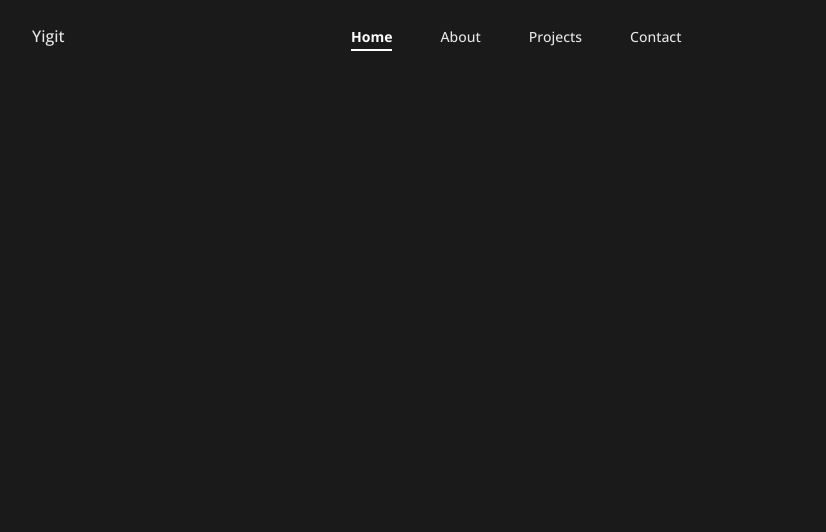
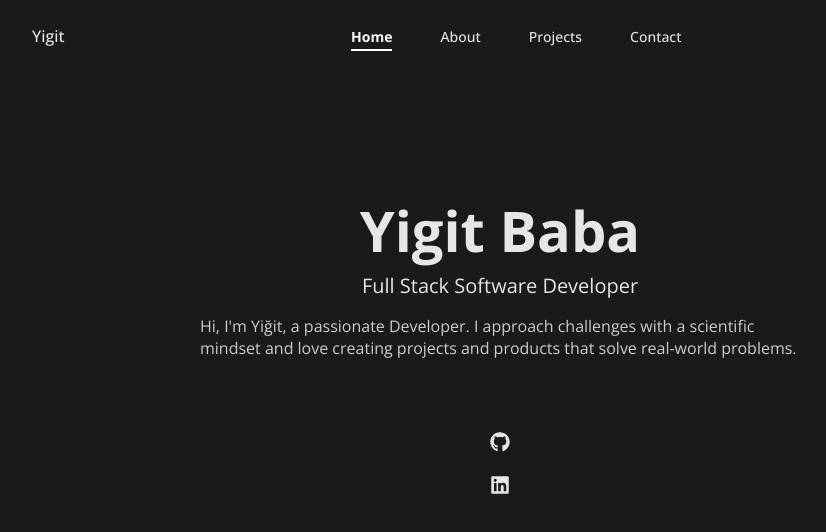
Before and after one commit to babaygt/yigit-portfolio, a Next.js app: page / in a window 1280 px wide. Shown: the top 532 px of the page, without its empty margins (140-966 px from the left). Built offline with nearby package versions, Linux system fonts and the light colour scheme; some icons are missing.

Commit message:
Add home component and update page.js

```diff
--- /dev/null
+++ b/app/components/home/Home.jsx
@@ -0,0 +1,17 @@
+import Info from './Info'
+import Social from './Social'
+import './home.css'
+
+const Home = () => {
+	return (
+		<section className='home section' id='home'>
+			<div className='home-container container grid'>
+				<div className='home-content grid'>
+					<Info />
+					<Social />
+				</div>
+			</div>
+		</section>
+	)
+}
+export default Home
--- /dev/null
+++ b/app/components/home/Info.jsx
@@ -0,0 +1,14 @@
+const Info = () => {
+	return (
+		<div className='home-info'>
+			<h1 className='home-title'>Yigit Baba</h1>
+			<h3 className='home-subtitle'>Full Stack Software Developer</h3>
+			<p className='home-description'>
+				Hi, I&apos;m Yiğit, a passionate Developer. I approach challenges with a
+				scientific mindset and love creating projects and products that solve
+				real-world problems.
+			</p>
+		</div>
+	)
+}
+export default Info
--- /dev/null
+++ b/app/components/home/Social.jsx
@@ -0,0 +1,20 @@
+import Link from 'next/link'
+import { FaGithub, FaLinkedin } from 'react-icons/fa'
+
+const Social = () => {
+	return (
+		<div className='home-social'>
+			<Link href='https://github.com/babaygt' className='home-social-icon'>
+				<FaGithub />
+			</Link>
+
+			<Link
+				href='https://www.linkedin.com/in/yigitbaba/'
+				className='home-social-icon'
+			>
+				<FaLinkedin />
+			</Link>
+		</div>
+	)
+}
+export default Social
--- /dev/null
+++ b/app/components/home/home.css
@@ -0,0 +1,84 @@
+.home {
+	height: 100vh;
+}
+
+.home-container {
+	row-gap: var(--size-900);
+}
+
+.home-content {
+	padding-top: var(--size-900);
+	column-gap: var(--size-600);
+	place-items: center;
+}
+
+.home-info {
+	display: grid;
+	place-content: center;
+}
+
+.home-title {
+	font-size: var(--fs-900);
+	margin-bottom: var(--size-100);
+	text-align: center;
+}
+
+.home-subtitle {
+	font-size: var(--fs-700);
+	font-weight: var(--fw-regular);
+	margin-bottom: var(--size-400);
+	text-align: center;
+}
+
+.home-description {
+	font-size: var(--fs-500);
+	margin-bottom: var(--size-700);
+	max-width: 600px;
+}
+
+.home-social {
+	display: grid;
+	grid-template-columns: max-content;
+	row-gap: var(--size-400);
+}
+
+.home-social-icon {
+	font-size: var(--size-450);
+	color: var(--clr-neutral-400);
+}
+
+.home-social-icon:hover {
+	color: var(--clr-neutral-600);
+}
+
+/** Breakpoints **/
+
+@media screen and (max-width: 576px) {
+	.home-title {
+		margin-bottom: var(--size-400);
+	}
+}
+
+/* For small devices */
+@media screen and (max-width: 350px) {
+	.home-content {
+		grid-template-columns: 1fr;
+	}
+
+	.home-title {
+		font-size: var(--fs-800);
+	}
+
+	.home-subtitle {
+		font-size: var(--fs-600);
+	}
+
+	.home-description {
+		font-size: var(--fs-400);
+		margin-bottom: var(--size-200);
+	}
+
+	.home-social {
+		grid-template-columns: repeat(auto-fill, minmax(40px, 1fr));
+	}
+}
--- a/app/page.js
+++ b/app/page.js
@@ -1,3 +1,9 @@
-export default function Home() {
-	return <main></main>
+import Home from './components/home/Home'
+
+export default function HomePage() {
+	return (
+		<main>
+			<Home />
+		</main>
+	)
 }
```
